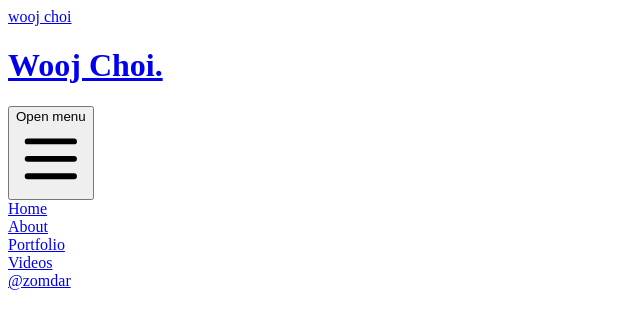
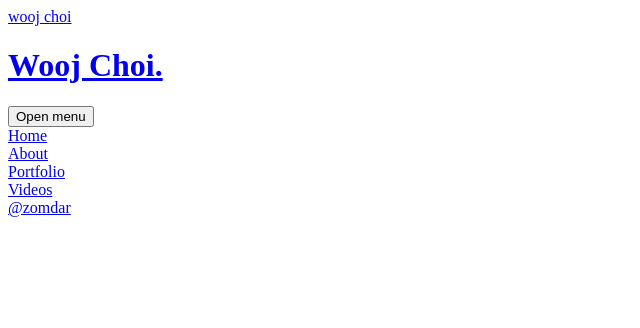
Before and after one commit to zomdar/infinite_lobby, a Next.js app: page /components/NavBar in a window 1280 px wide. Shown: the top 328 px of the page, without its empty margins (0-640 px from the left). Built offline with nearby package versions, Linux system fonts and the light colour scheme; a web font is replaced by a local one.

Commit message:
removing icons

```diff
--- a/pages/components/NavBar.tsx
+++ b/pages/components/NavBar.tsx
@@ -2,7 +2,6 @@ import Link from "next/link";
 import { useRouter } from "next/router";
 import { Fragment } from "react";
 import { Popover, Transition } from "@headlessui/react";
-import { MenuIcon, XIcon } from "@heroicons/react/outline";
 
 const navigation = [
   { name: "Home", href: "/home", current: true },
@@ -32,7 +31,6 @@ const NavBar = () => {
               <div className="-mr-2 -my-2 md:hidden">
                 <Popover.Button className="bg-white rounded-md p-2 inline-flex items-center justify-center text-gray-400 hover:text-gray-500 hover:bg-gray-100 focus:outline-none focus:ring-2 focus:ring-inset focus:ring-indigo-500">
                   <span className="sr-only">Open menu</span>
-                  <MenuIcon className="h-6 w-6" aria-hidden="true" />
                 </Popover.Button>
               </div>
               <div className="hidden md:flex items-center justify-end md:flex-1 lg:w-0">
@@ -89,7 +87,6 @@ const NavBar = () => {
                     <div className="-mr-2">
                       <Popover.Button className="bg-white rounded-md p-2 inline-flex items-center justify-center text-gray-400 hover:text-gray-500 hover:bg-gray-100 focus:outline-none focus:ring-2 focus:ring-inset focus:ring-indigo-500">
                         <span className="sr-only">Close menu</span>
-                        <XIcon className="h-6 w-6" aria-hidden="true" />
                       </Popover.Button>
                     </div>
                   </div>
```
